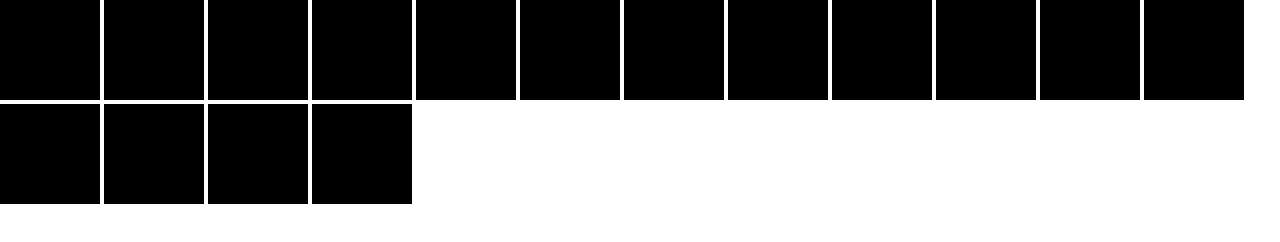
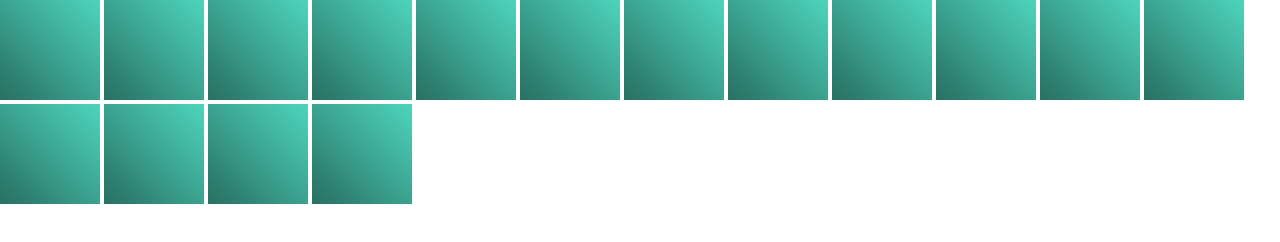
Before and after one commit to MarcKonDev/Memory, a website built with Vite: page index.html in a window 1280 px wide. Built offline with nearby package versions, Linux system fonts and the light colour scheme.

Commit message:
Card design completed

```diff
--- a/src/styles/style.scss
+++ b/src/styles/style.scss
@@ -23,18 +23,21 @@ body {
     &__face {
         position: absolute;
         inset: 0;
-        background-color: black;
+        background: linear-gradient(to top right, #286F62, #4DD5BC);
         backface-visibility: hidden;
 
         &--back {
             transform: rotateY(180deg);
-            background-color: red;
+            background-color: #E8F3F0;
+            display: flex;
+            justify-content: center;
+            align-items: center;
         }
     }
 
     &__face svg {
-        width: 100%;
-        height: 100%;
+        width: 80%;
+        height: 80%;
     }
 
     &.is-flipped .card__inner {
```
Also changed, not shown: src/card.ts (+0 -21 lines), src/assets/background-image.png (added).
